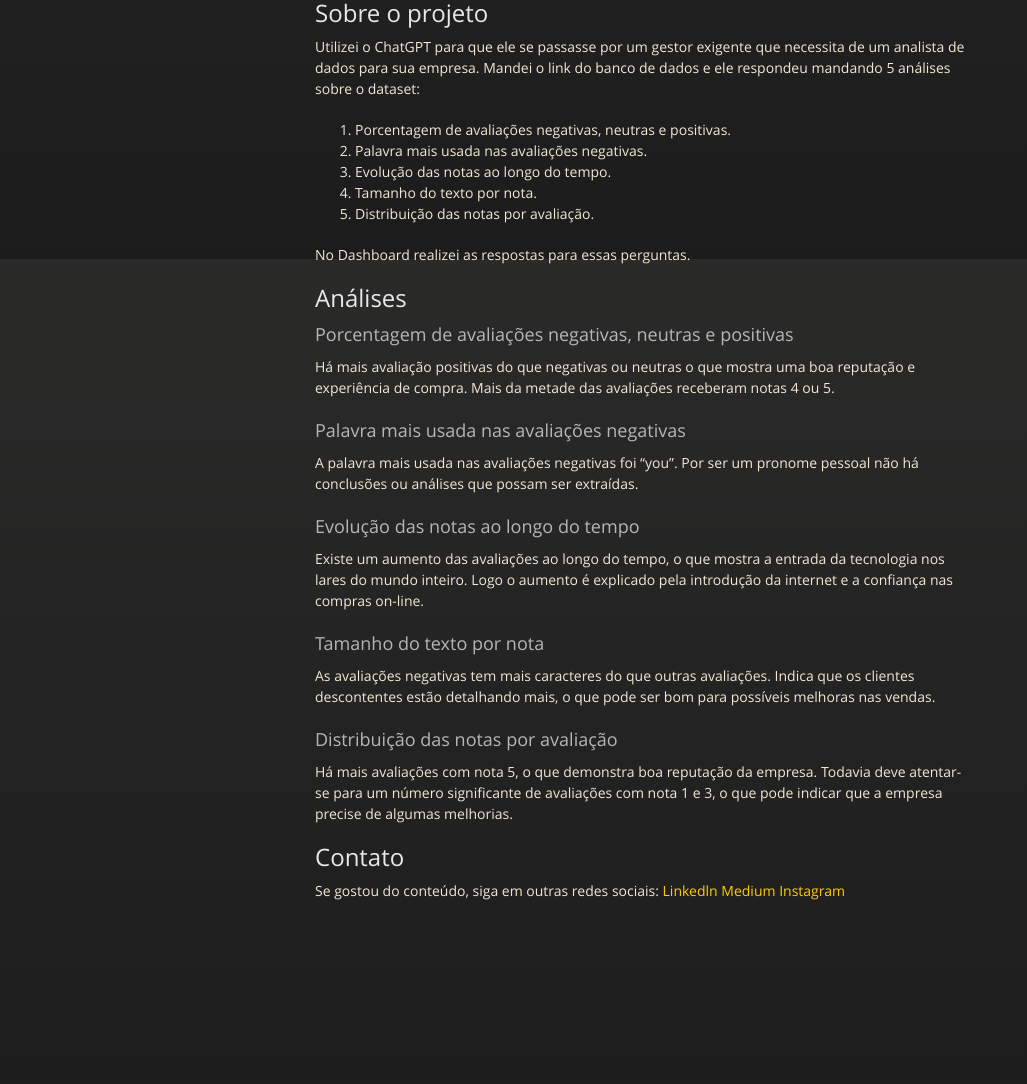
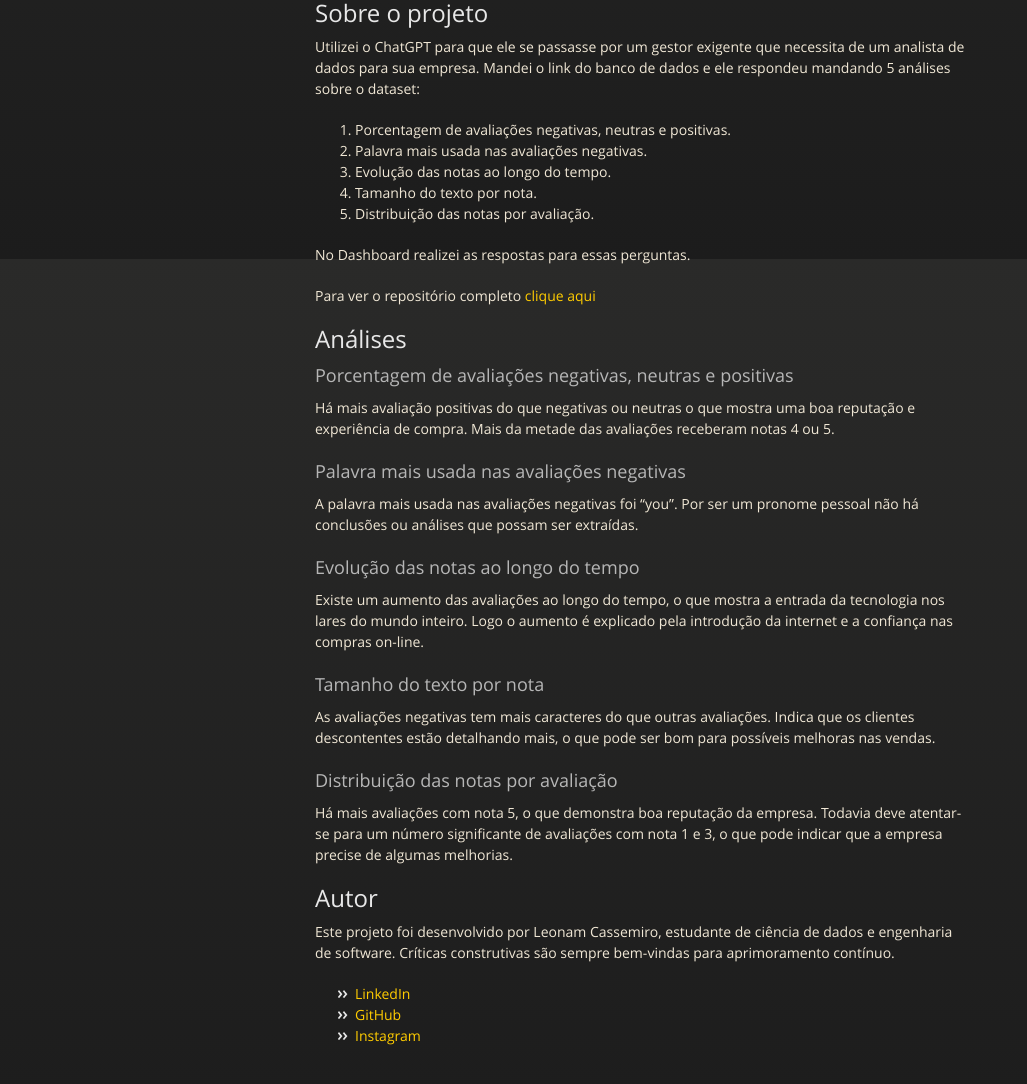
Before and after one commit to leonamcassemir0/portfolio, a Jekyll site: the page built from projeto-amazon.md, in a window 1280 px wide and 1400 px high, scrolled down 397 px. Shown: the part 244-1328 px from the top of the window, without its empty margins (0-1027 px from the left). Built offline with Jekyll 4.4.1, drawn with Linux system fonts in a browser that asks for light colours; our own code applies the rules of GitHub Pages for plain Markdown files; the repository's description, which GitHub fills in, is left out; before the commit the page ends 1652 px from its top, so only the background shows below that; some of the changed text lies outside the part shown.

Commit message:
Update projeto-amazon.md

```diff
--- a/projeto-amazon.md
+++ b/projeto-amazon.md
@@ -1,6 +1,5 @@
+# Análise de avaliações das vendas
 [voltar](./)
-
-# Análise de avaliações das vendas
 
 ![Dashboard](https://github.com/user-attachments/assets/e7b602b3-b5ec-4878-9108-0c3669825eab)
 
@@ -15,6 +14,8 @@ Utilizei o ChatGPT para que ele se passasse por um gestor exigente que necessita
 5. Distribuição das notas por avaliação.
 
 No Dashboard realizei as respostas para essas perguntas.
+
+Para ver o repositório completo [clique aqui](https://github.com/leonamcassemir0/projeto-amazon)
 
 ## Análises
 
@@ -43,9 +44,10 @@ Indica que os clientes descontentes estão detalhando mais, o que pode ser bom p
 Há mais avaliações com nota 5, o que demonstra boa reputação da empresa.
 Todavia deve atentar-se para um número significante de avaliações com nota 1 e 3, o que pode indicar que a empresa precise de algumas melhorias.
 
-## Contato
+## Autor
 
-Se gostou do conteúdo, siga em outras redes sociais:
-[Linkedln](www.linkedin.com/in/leonam-cassemiro-2564ba300)
-[Medium](https://medium.com/@leonamuirley01)
-[Instagram](www.instagram.com/leonam.cassemiro)
+Este projeto foi desenvolvido por Leonam Cassemiro, estudante de ciência de dados e engenharia de software. Críticas construtivas são sempre bem-vindas para aprimoramento contínuo.
+
+* [LinkedIn](www.linkedin.com/in/leonam-cassemiro)
+* [GitHub](https://github.com/leonamcassemir0)
+* [Instagram](https://www.instagram.com/leonam.ds)
```
